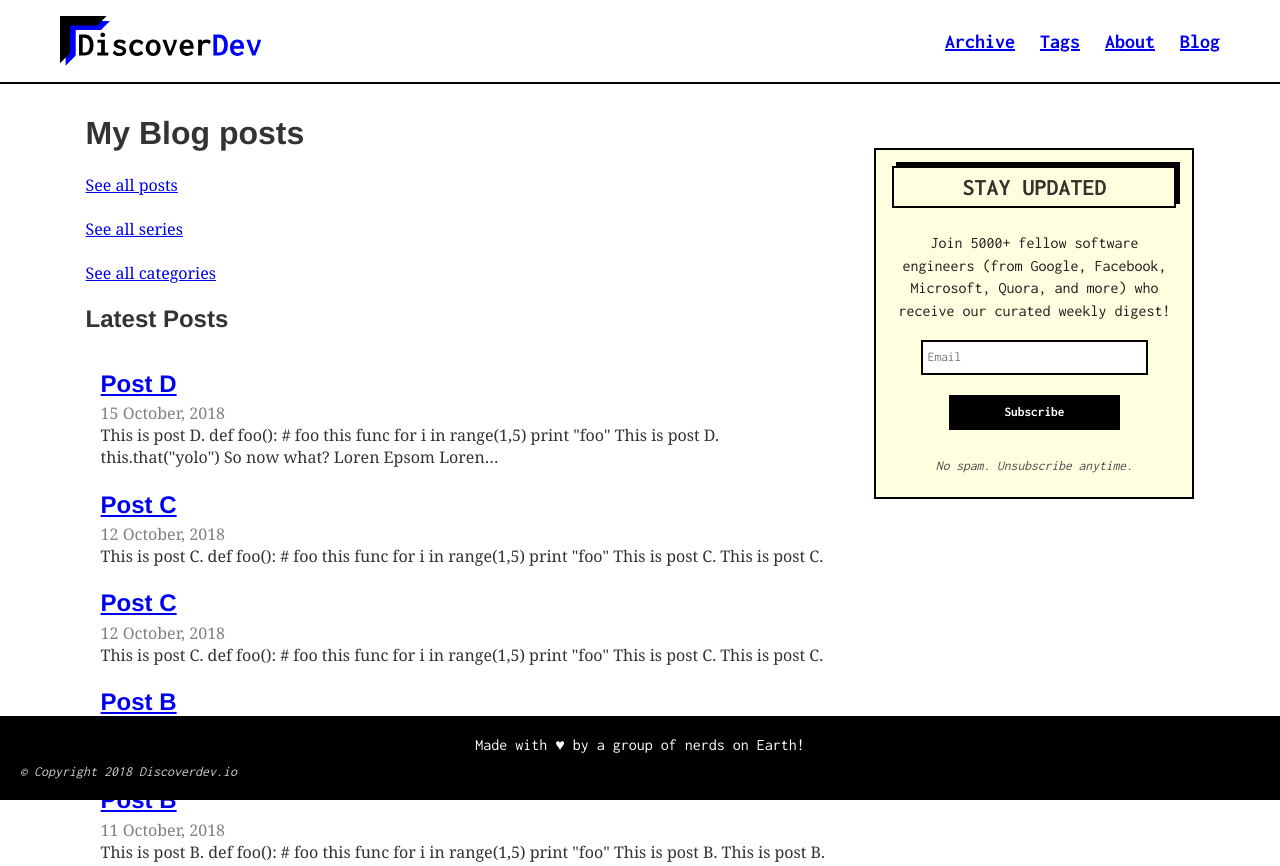
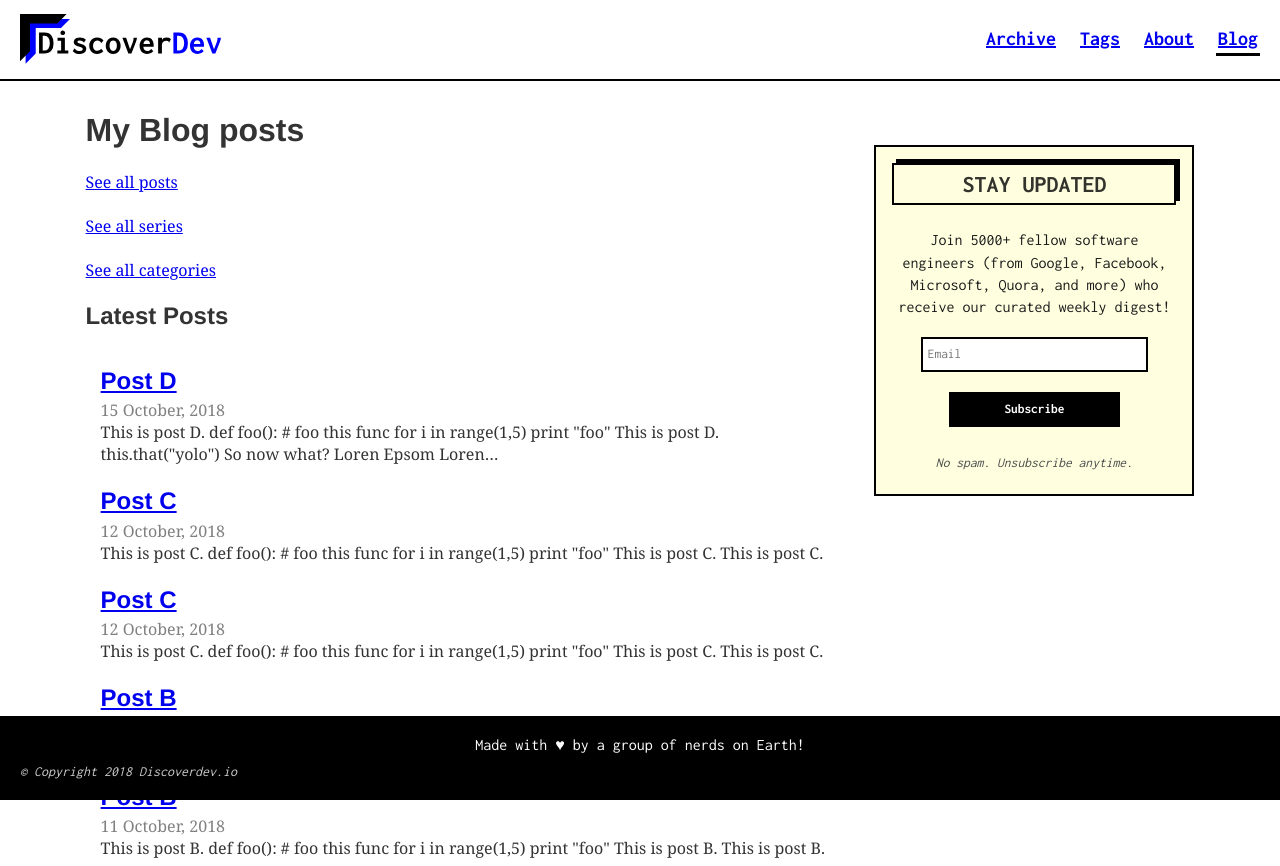
Before and after one commit to deepakkarki/gatsby-blog-starter, a Gatsby site: page /blog in a window 1280 px wide. Shown: the top 866 px of the page. Built offline with nearby package versions, Linux system fonts and the light colour scheme; Gatsby itself is replaced by a stand-in of ours; some packages are replaced by stand-ins of ours; what typography-theme-parnassus would draw is missing.

Commit message:
Handled the underlining of active nav items

```diff
--- a/src/components/header/nav.module.css
+++ b/src/components/header/nav.module.css
@@ -1,7 +1,7 @@
 .nav{
-  max-width: 1200px;
+  max-width: 1280px;
   padding: 0 20px;
-  margin: 1rem auto;
+  margin: 0.9rem auto;
   display: flex;
   justify-content: space-between;
   align-items: center;
@@ -25,9 +25,10 @@
 }
 
 .navItem{
-  margin-right: 25px;
+  margin-right: 20px;
   margin-bottom: 0;
   color: black;
+  line-height: 1;
   font-size: 1.25em;
   font-weight: bold;
   font-family: 'Inconsolata', monospace;
@@ -36,12 +37,27 @@
   margin-right: 0px;
 }
 
+.navItem a{
+  transition: all ease-in-out .3s;
+  padding-bottom: 4px;
+  padding-right: 2px;
+  padding-left: 2px;
+  border-bottom: 3px solid transparent;
+}
+
+.navItem a:hover{
+  border-color: #000;
+}
+.navItem a[aria-current="page"]{
+  border-color: #000;
+}
+
 @media only screen and (max-width: 840px){
   .nav{
     flex-direction: column;
   }
   .homeLink{
-    margin-bottom: 10px;
+    margin-bottom: 20px;
   }
   .navMenu{
     flex-wrap: wrap;
```
